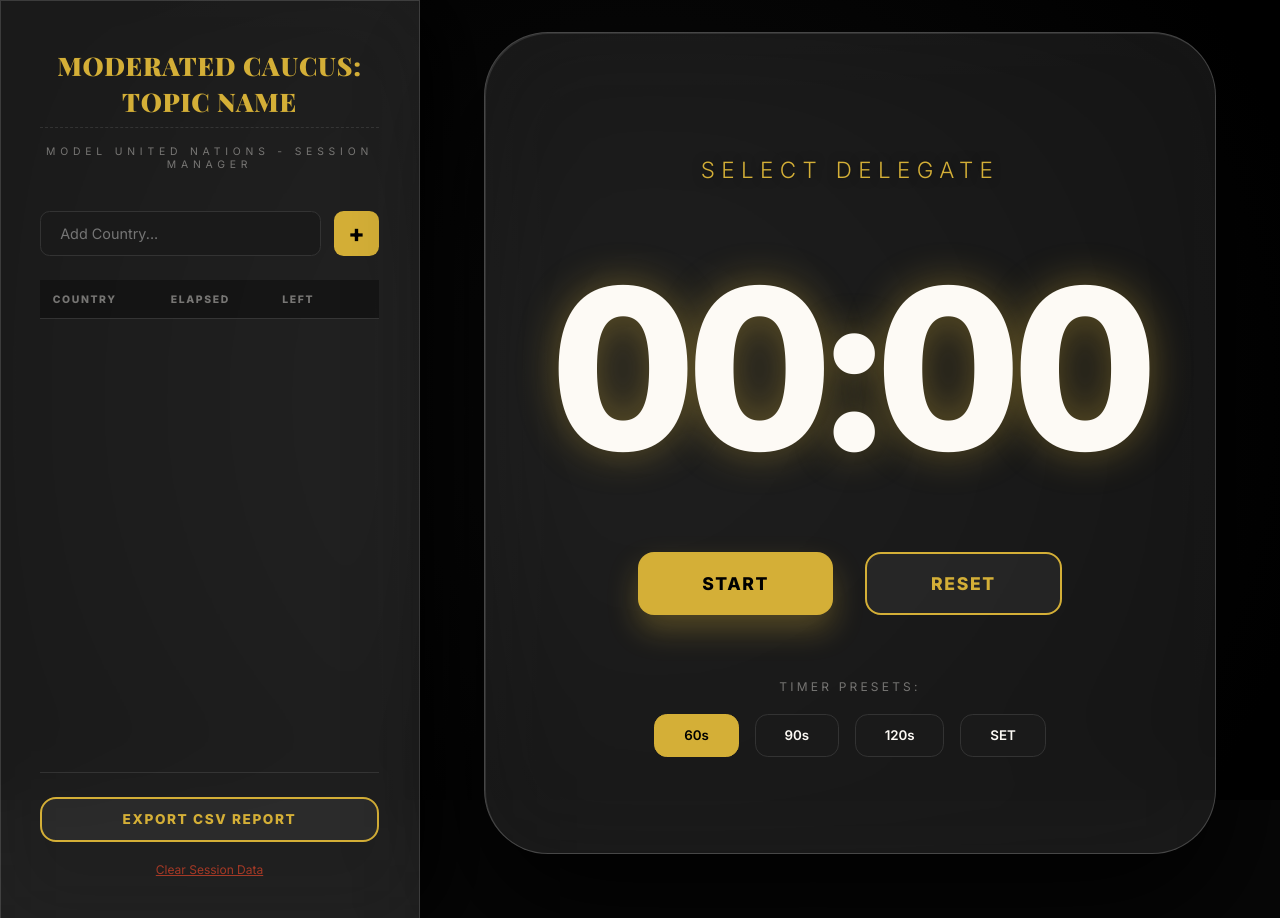
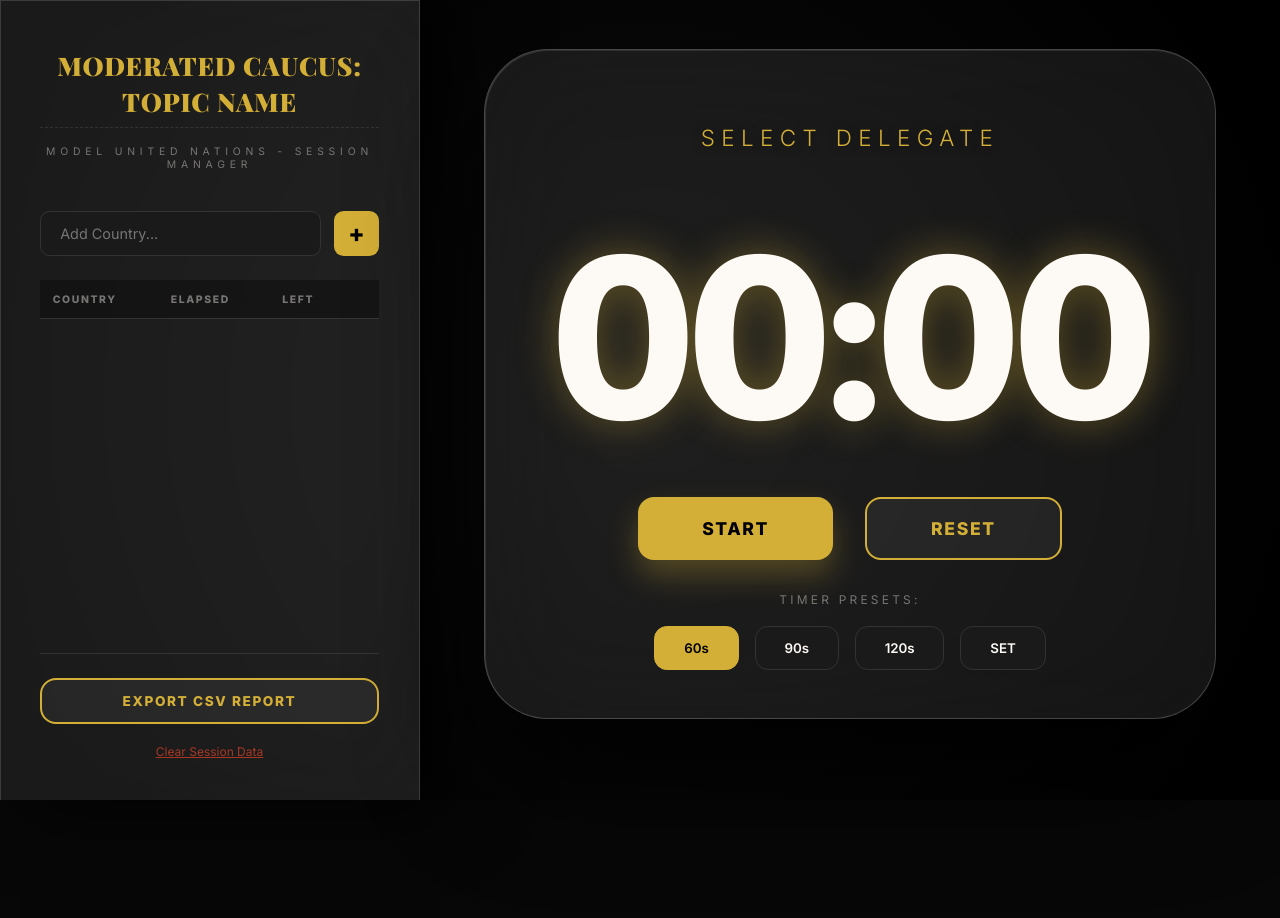
Before and after one commit to code-shm/MUN_Management_APP, a website built with Vite: page index.html in a window 1280 px wide. After the commit the page ends 800 px from the top, so only its background shows below. Built offline with nearby package versions, Linux system fonts and the light colour scheme.

Commit message:
Alignment corrected

```diff
--- a/style.css
+++ b/style.css
@@ -379,7 +379,7 @@ body {
     -webkit-backdrop-filter: blur(50px) saturate(200%);
     border: 1px solid rgba(255, 255, 255, 0.2); /* Brighter border for visibility */
     border-radius: 4rem;
-    padding: 6rem 4rem; /* More generous internal spacing */
+    padding: 3rem 4rem; /* Reduced internal spacing to pull bottom elements up */
     box-shadow: 0 50px 120px rgba(0, 0, 0, 0.9), inset 1px 1px 0 rgba(255, 255, 255, 0.1);
     margin-top: -2rem; /* Pull up slightly to center vertically in the viewport better */
 }
@@ -410,7 +410,7 @@ body {
     font-weight: 900;
     font-variant-numeric: tabular-nums;
     letter-spacing: -0.5rem;
-    margin-bottom: 3rem;
+    margin-bottom: 1.5rem;
     text-shadow: 0 0 40px var(--gold-glow);
     transition: color 0.3s, transform 0.3s;
 }
@@ -428,7 +428,7 @@ body {
     display: flex;
     justify-content: center;
     gap: 2rem;
-    margin-bottom: 4rem;
+    margin-bottom: 2rem;
 }
 
 .btn {
```
